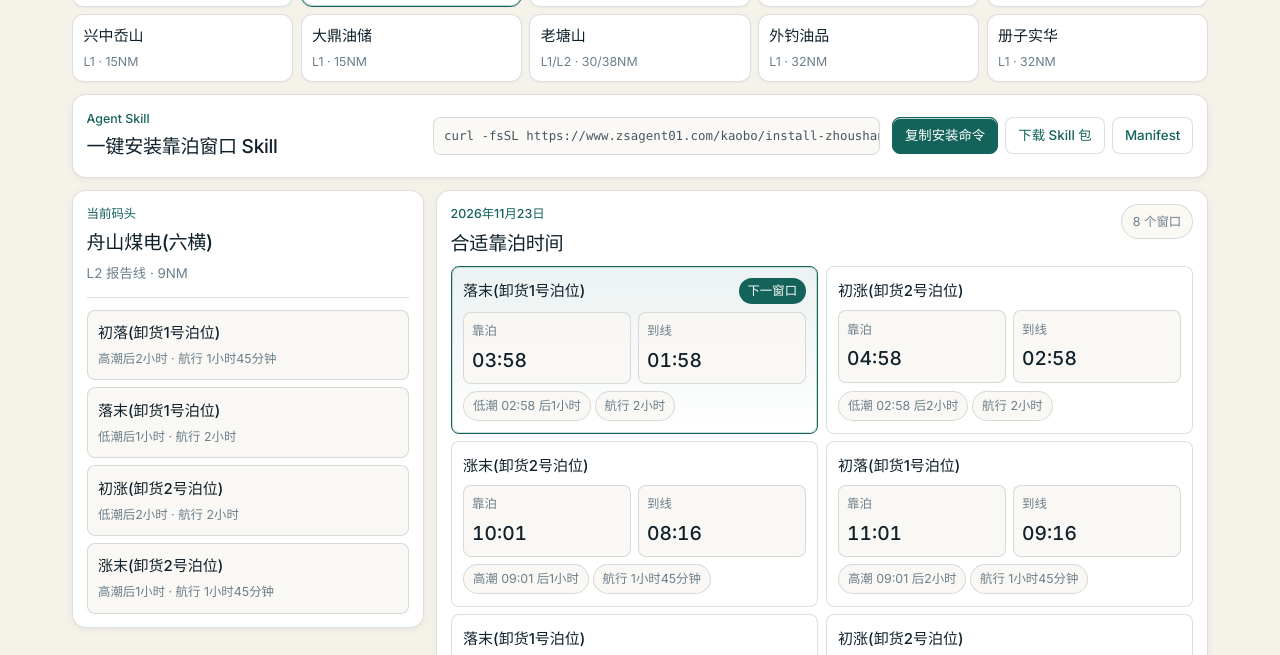
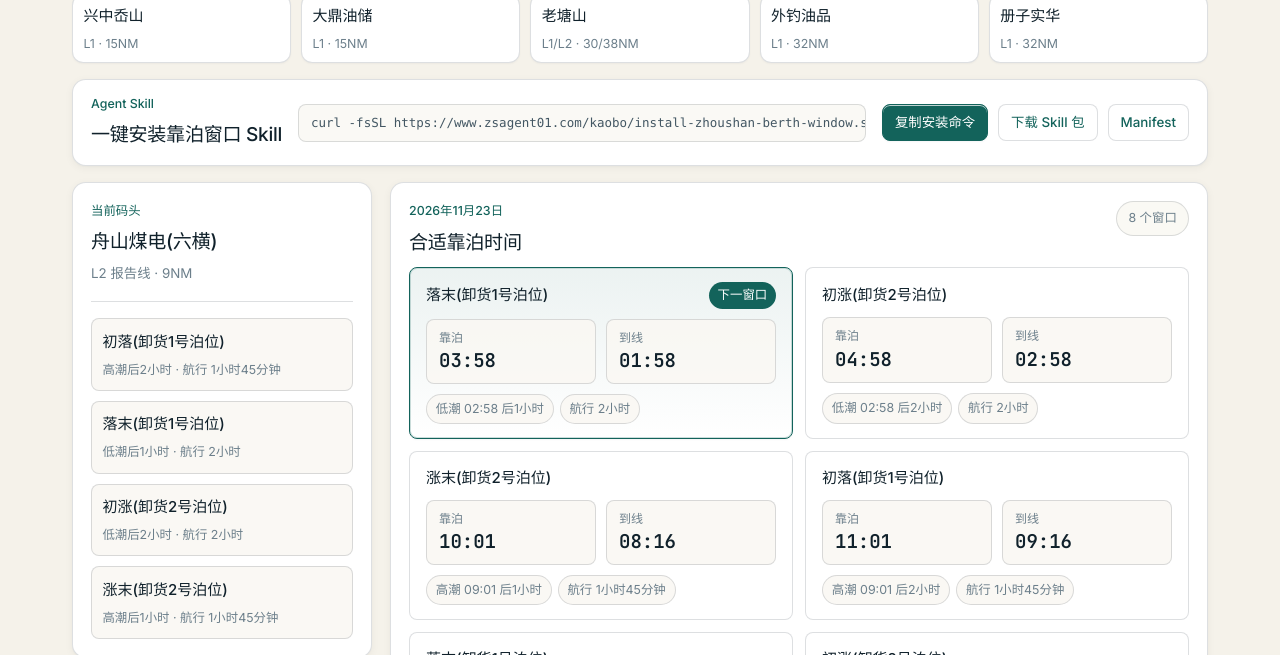
Before and after one commit to qianlingbo/zhoushan-anchorage-mio, a plain HTML site: page kaobo/index.html in a window 1280 px wide. Shown: the part 304-959 px from the top of the page. Drawn offline with Linux system fonts and the light colour scheme.

Commit message:
Fix /kaobo/ berth time wrapping on 27-inch wide screens

```diff
--- a/assets/tool-polish.css
+++ b/assets/tool-polish.css
@@ -202,6 +202,16 @@ body.tool-page[data-tool="weather"] .skill-banner a {
   --shadow-soft: var(--shadow-xs) !important;
 }
 
+body.tool-page[data-tool="kaobo"] {
+  --gap-xs: 6px !important;
+  --gap-sm: 10px !important;
+  --gap-md: 16px !important;
+  --gap-lg: 20px !important;
+  --panel-pad: 18px !important;
+  --control-size: 40px !important;
+  --dock-min-block: 62px !important;
+}
+
 body.tool-page[data-tool="kaobo"] main {
   max-width: var(--container-max) !important;
   margin: 24px auto 0 !important;
@@ -215,10 +225,94 @@ body.tool-page[data-tool="kaobo"] .topbar {
   border: 1px solid var(--border-subtle) !important;
   border-radius: var(--radius-lg) !important;
   box-shadow: var(--shadow-xs) !important;
+  padding: 18px 22px !important;
+}
+
+body.tool-page[data-tool="kaobo"] .topbar h1 {
+  font-size: clamp(22px, 2vw, 28px) !important;
+  max-width: none !important;
 }
 
 body.tool-page[data-tool="kaobo"] #theme-toggle {
   display: none !important;
+}
+
+body.tool-page[data-tool="kaobo"] .skill-install-panel {
+  grid-template-columns: minmax(180px, auto) minmax(0, 1fr) auto !important;
+  padding: 14px 18px !important;
+}
+
+body.tool-page[data-tool="kaobo"] .install-command {
+  font-size: 12.5px !important;
+  padding: 9px 12px !important;
+}
+
+/* Prevent 27-inch / ultrawide vw bloat from squeezing berth window cards & wrapping HH:MM */
+body.tool-page[data-tool="kaobo"] .content-grid {
+  grid-template-columns: 300px minmax(0, 1fr) !important;
+  gap: 18px !important;
+  align-items: start !important;
+}
+
+body.tool-page[data-tool="kaobo"] .window-grid {
+  grid-template-columns: repeat(2, minmax(0, 1fr)) !important;
+  gap: 12px !important;
+}
+
+body.tool-page[data-tool="kaobo"] .window-card {
+  padding: 14px 16px !important;
+  gap: 10px !important;
+}
+
+body.tool-page[data-tool="kaobo"] .window-times {
+  grid-template-columns: repeat(2, minmax(0, 1fr)) !important;
+  gap: 10px !important;
+}
+
+body.tool-page[data-tool="kaobo"] .window-times div {
+  min-height: 0 !important;
+  min-width: 0 !important;
+  padding: 10px 12px !important;
+  gap: 4px !important;
+}
+
+body.tool-page[data-tool="kaobo"] .window-times span {
+  font-size: 12px !important;
+  line-height: 1.3 !important;
+}
+
+body.tool-page[data-tool="kaobo"] .window-times strong {
+  font-family: var(--font-mono) !important;
+  font-size: 19px !important;
+  font-weight: 600 !important;
+  line-height: 1.25 !important;
+  white-space: nowrap !important;
+  overflow-wrap: normal !important;
+  word-break: keep-all !important;
+}
+
+body.tool-page[data-tool="kaobo"] .tide-mark strong {
+  font-family: var(--font-mono) !important;
+  font-size: 15px !important;
+  white-space: nowrap !important;
+}
+
+@media (max-width: 960px) {
+  body.tool-page[data-tool="kaobo"] .content-grid {
+    grid-template-columns: minmax(0, 1fr) !important;
+  }
+  body.tool-page[data-tool="kaobo"] .skill-install-panel {
+    grid-template-columns: minmax(0, 1fr) !important;
+  }
+}
+
+@media (max-width: 640px) {
+  body.tool-page[data-tool="kaobo"] .window-grid {
+    grid-template-columns: minmax(0, 1fr) !important;
+  }
+  body.tool-page[data-tool="kaobo"] .window-times strong {
+    font-size: 17px !important;
+  }
 }
 
 /* ==========================================================================
--- a/kaobo/index.html
+++ b/kaobo/index.html
@@ -855,7 +855,7 @@ h2 {
   }
 }
 </style>
-<link rel="stylesheet" href="/assets/tool-polish.css?v=20261122-unified" />
+<link rel="stylesheet" href="/assets/tool-polish.css?v=20261123-kaobo" />
 <script src="/assets/tool-navigation.js?v=20261122-unified" defer></script>
 </head>
 <body>
```
